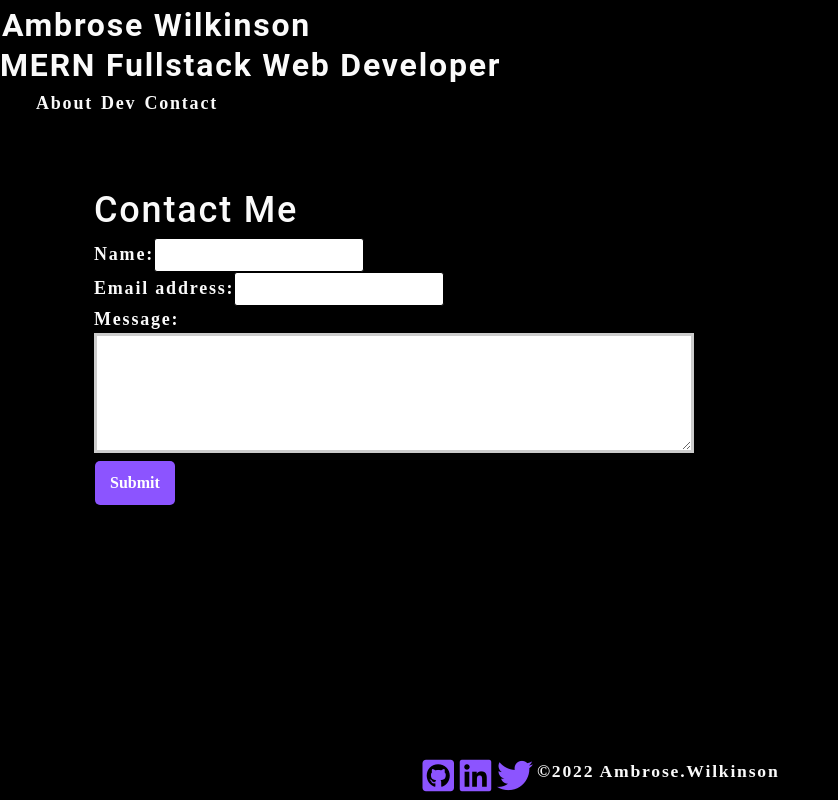
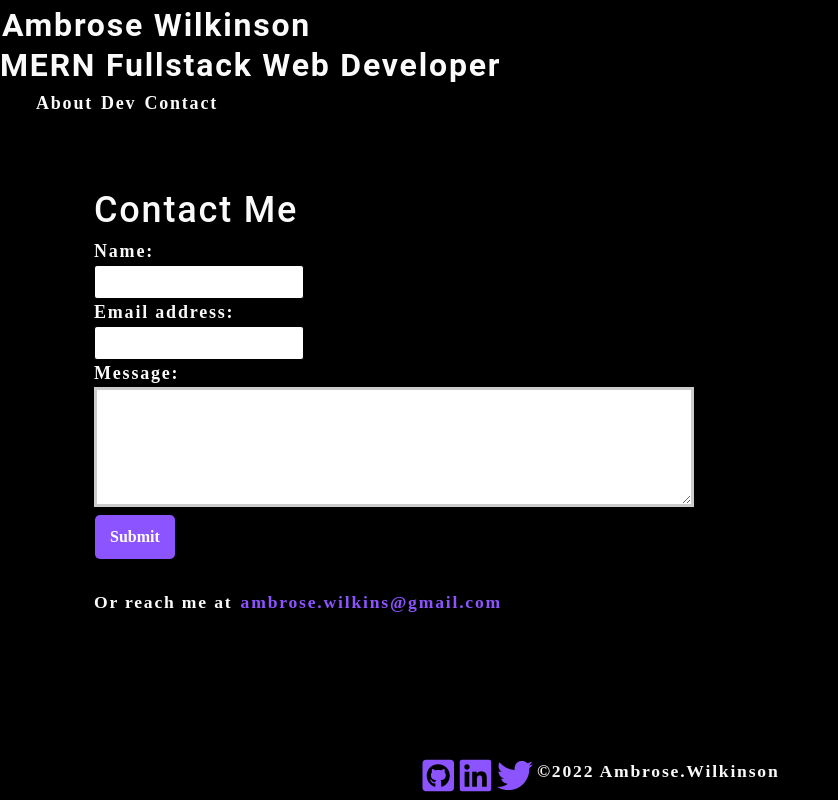
Before and after one commit to a-breezy/port-flo-lio, a React (Create React App) app: page / in a window 1280 px wide. Both pictures are taken after a click on the item "Contact". Shown: the whole page, without its empty margins (0-838 px from the left). Built offline with nearby package versions, Linux system fonts and the light colour scheme.

Commit message:
update contact

```diff
--- a/src/components/Contact/index.js
+++ b/src/components/Contact/index.js
@@ -41,7 +41,8 @@ function ContactForm() {
 			<h1 data-testid="h1tag">Contact Me</h1>
 			<form id="contact-form" onSubmit={handleSubmit}>
 				<div>
-					<label htmlFor="name">Name:</label>
+					<label htmlFor="name">Name: </label>
+					<br />
 					<input
 						type="text"
 						defaultValue={name}
@@ -50,7 +51,7 @@ function ContactForm() {
 					/>
 				</div>
 				<div>
-					<label htmlFor="email">Email address:</label>
+					<label htmlFor="email">Email address: </label><br />
 					<input
 						type="email"
 						defaultValue={email}
@@ -59,7 +60,7 @@ function ContactForm() {
 					/>
 				</div>
 				<div>
-					<label htmlFor="message">Message:</label>
+					<label htmlFor="message">Message:</label><br />
 					<textarea
 						name="message"
 						defaultValue={message}
@@ -72,7 +73,17 @@ function ContactForm() {
 						<p className="error-text">{errorMessage}</p>
 					</div>
 				)}
-				<button data-testid="submitButton" type="submit">Submit</button>
+				<button data-testid="submitButton" type="submit">
+					Submit
+				</button>
+
+				<br />
+				<p>
+					Or reach me at{" "}
+					<a href="mailto:ambrose.wilkins@gmail.com">
+						ambrose.wilkins@gmail.com
+					</a>
+				</p>
 			</form>
 		</section>
 	);
```
